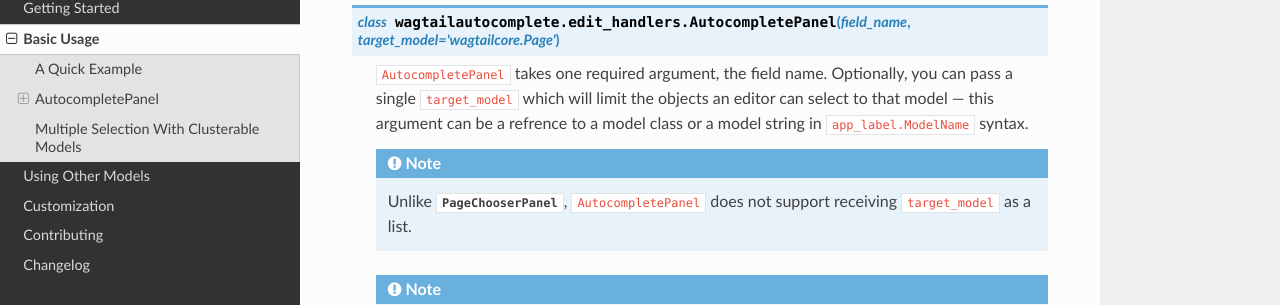
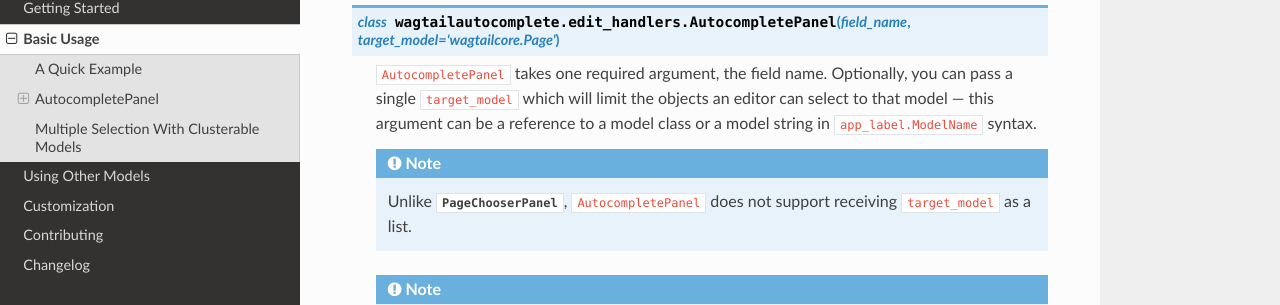
Before and after one commit to wagtail/wagtail-autocomplete, a Sphinx documentation site: the page built from docs/basic_usage.rst, in a window 1280 px wide and 900 px high, scrolled down 1101 px. Shown: the part 169-474 px from the top of the window. Built offline with Sphinx 7.4.7 and the Read the Docs theme 2.0.0, drawn with Linux system fonts in a browser that asks for light colours.

Commit message:
Fix typo and autocomplete_label usage in docs

```diff
--- a/docs/basic_usage.rst
+++ b/docs/basic_usage.rst
@@ -50,7 +50,7 @@ AutocompletePanel
 
     ``AutocompletePanel`` takes one required argument, the field name.
     Optionally, you can pass a single ``target_model`` which will limit the
-    objects an editor can select to that model — this argument can be a refrence
+    objects an editor can select to that model — this argument can be a reference
     to a model class or a model string in ``app_label.ModelName`` syntax.
 
     .. note::
--- a/docs/customization.rst
+++ b/docs/customization.rst
@@ -68,4 +68,4 @@ By default, the autocomplete widget will display the ``title`` field from a mode
         my_special_field = models.CharField(max_length=255)
 
         def autocomplete_label(self):
-            return my_special_field
+            return self.my_special_field
```
